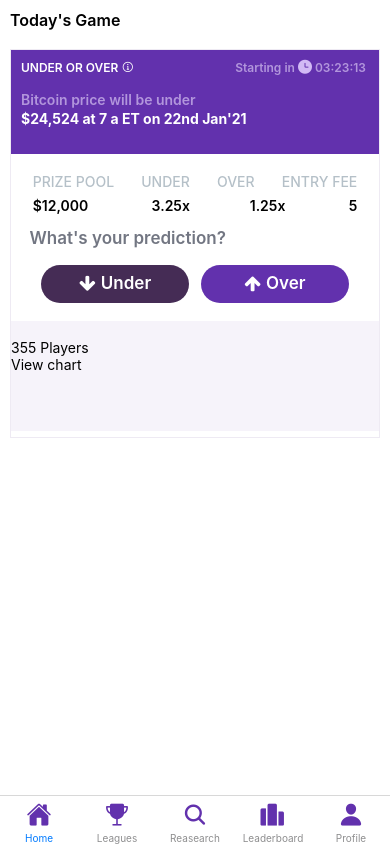
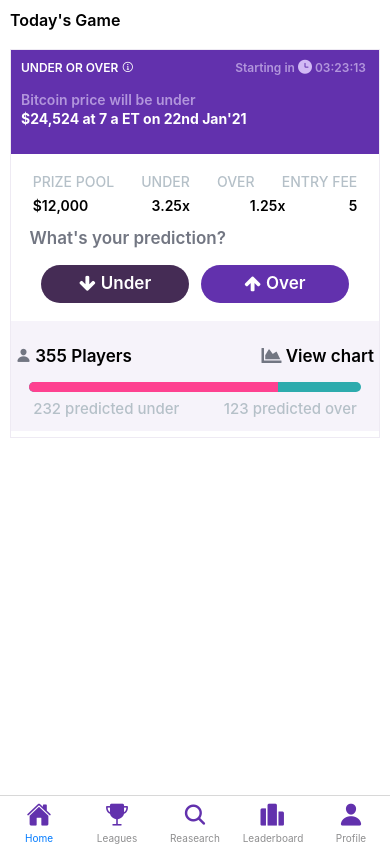
Before and after one commit to pilladipesh33/InterviewAnswers, a React Native app: screen /Home in a window 390 px wide. Built offline with nearby package versions, Linux system fonts and the light colour scheme.

Commit message:
UI complete

```diff
--- a/src/constant/Color.js
+++ b/src/constant/Color.js
@@ -9,4 +9,6 @@ export const Colors = {
     DARK_GREY: '#727682',
     DARK_PURPLE: '#452C55',
     DARK_WHITE: '#F6F3FA',
+    PINK: '#FE4190',
+    GREEN: '#2DABAD',
 }
--- /dev/null
+++ b/src/constant/ColorBar.js
@@ -0,0 +1,29 @@
+import React from 'react';
+import { View, StyleSheet } from 'react-native';
+import { Colors } from './Color';
+
+const ProgressBar = () => {
+  return (
+    <View style={styles.container}>
+      <View style={[styles.filler, { width: '75%' }]} />
+      <View style={[styles.filler, { width: '25%', backgroundColor: '#FF6347' }]} />
+    </View>
+  );
+};
+
+const styles = StyleSheet.create({
+  container: {
+    width: '90%', // Customize the width of the progress bar
+    height: 10, // Customize the height of the progress bar
+    borderRadius: 10,
+    backgroundColor: Colors.GREEN, // First color - 75% filled
+    overflow: 'hidden',
+  },
+  filler: {
+    height: '100%',
+    // borderRadius: 10,
+    backgroundColor: Colors.PINK, // Second color - 25% filled
+  },
+});
+
+export default ProgressBar;
--- a/src/screen/Home.js
+++ b/src/screen/Home.js
@@ -3,8 +3,10 @@ import React from 'react';
 import {Colors} from '../constant/Color';
 import Ionicons from 'react-native-vector-icons/Ionicons';
 import AntDesign from 'react-native-vector-icons/AntDesign';
-import IconButton, {Button} from '../constant/Component';
-import FontAwesome from 'react-native-vector-icons/FontAwesome';
+import FontAwesome5 from 'react-native-vector-icons/FontAwesome5';
+import IconButton from '../constant/Component';
+import ColoredBar from '../constant/ColorBar';
+import ProgressBar from '../constant/ColorBar';
 
 const Home = () => {
   return (
@@ -75,10 +77,49 @@ const Home = () => {
             />
           </View>
         </View>
-          {/* BOTTOM CONTENT */}
+        {/* BOTTOM CONTENT */}
         <View style={styles.bottomContainer}>
-          <Text>355 Players</Text>
-          <Text>View chart</Text>
+          <View
+            style={{
+              flexDirection: 'row',
+              justifyContent: 'space-between',
+              padding: 5,
+            }}>
+            <View style={styles.chartContainer}>
+              <Ionicons name="person" size={15} color={Colors.DARK_GREY} />
+              <Text style={styles.chartContainerText}> 355 Players</Text>
+            </View>
+            <View style={styles.chartContainer}>
+              <FontAwesome5
+                name="chart-area"
+                size={20}
+                color={Colors.DARK_GREY}
+              />
+              <Text style={styles.chartContainerText}> View chart</Text>
+            </View>
+          </View>
+          <View style={{}}>
+            <View style={styles.progressBar}>
+              <ProgressBar />
+            </View>
+            <View
+              style={{
+                flexDirection: 'row',
+                justifyContent: 'space-around',
+                paddingTop: 5,
+              }}>
+              <View style={styles.chartContainer}>
+                <Text style={styles.chartContainerText2}>
+                  232 predicted under
+                </Text>
+              </View>
+              <View style={styles.chartContainer}>
+                <Text style={styles.chartContainerText2}>
+                  123 predicted over
+                </Text>
+              </View>
+            </View>
+          </View>
         </View>
       </View>
     </View>
@@ -182,6 +223,26 @@ const styles = StyleSheet.create({
     height: 110,
     paddingTop: '5%',
   },
+  chartContainer: {
+    flexDirection: 'row',
+    justifyContent: 'center',
+    alignItems: 'center'
+  },
+  chartContainerText: {
+    fontWeight: '600',
+    fontSize: 17,
+  },
+  progressBar: {
+    alignItems: 'center',
+    paddingTop: 10,
+  },
+  chartContainerText2: {
+    fontWeight: '500',
+    fontSize: 15,
+    lineHeight: 14,
+    color: Colors.GREY,
+    paddingTop: 5
+  }
 });
 
 export default Home;
```
